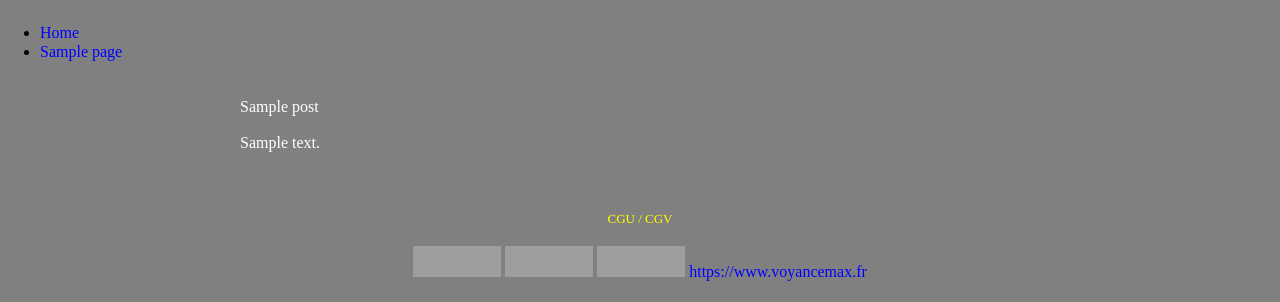
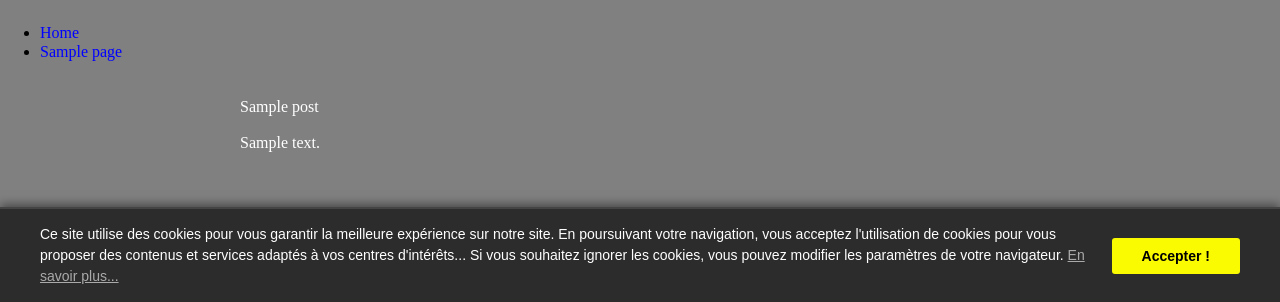
Before and after one commit to elatrassi-web/theme_belline, a WordPress theme: template belline/page.php in a window 1280 px wide. Shown: the part 498-800 px from the top of the page. Run offline with PHP 8.4 and a stand-in for WordPress, Linux system fonts and the light colour scheme; the site name, menu and one post (Sample post) are stand-ins, and other content is empty; some libraries are stand-ins or nearby versions; grey boxes are pictures that could not be loaded.

Commit message:
Add cookie consent banner to footer
Co-authored-by: elatrassi-web <84918646+elatrassi-web@users.noreply.github.com>

```diff
--- a/belline/footer.php
+++ b/belline/footer.php
@@ -16,6 +16,41 @@
     </footer><!-- #colophon -->
 </div><!-- #page -->
 
+
+    <!-- Cookie Consent Banner -->
+    <div id="cookie-consent-banner" style="display: none; position: fixed; bottom: 0; left: 0; width: 100%; background-color: #2c2c2c; color: #fff; padding: 15px 20px; z-index: 9999; box-sizing: border-box; text-align: center; font-family: sans-serif; font-size: 14px; box-shadow: 0 -2px 10px rgba(0,0,0,0.5); border-top: 2px solid #444;">
+        <div style="max-width: 1200px; margin: 0 auto; display: flex; flex-direction: row; align-items: center; justify-content: space-between; gap: 20px;">
+            <div style="flex: 1; text-align: left; line-height: 1.5;">
+                Ce site utilise des cookies pour vous garantir la meilleure expérience sur notre site. En poursuivant votre navigation, vous acceptez l'utilisation de cookies pour vous proposer des contenus et services adaptés à vos centres d'intérêts... Si vous souhaitez ignorer les cookies, vous pouvez modifier les paramètres de votre navigateur. <a href="#" style="color: #aaa; text-decoration: underline;">En savoir plus...</a>
+            </div>
+            <div>
+                <button id="accept-cookies-btn" style="background-color: #fafa00; color: #000; border: none; padding: 10px 30px; font-weight: bold; cursor: pointer; border-radius: 3px; font-size: 14px;">Accepter !</button>
+            </div>
+        </div>
+    </div>
+
+    <script>
+    document.addEventListener("DOMContentLoaded", function() {
+        var banner = document.getElementById('cookie-consent-banner');
+        var acceptBtn = document.getElementById('accept-cookies-btn');
+
+        // Check if cookie exists
+        if (!document.cookie.split('; ').find(row => row.startsWith('belline_cookies_accepted='))) {
+            banner.style.display = 'block';
+        }
+
+        acceptBtn.addEventListener('click', function() {
+            // Set cookie for 1 year
+            var d = new Date();
+            d.setTime(d.getTime() + (365*24*60*60*1000));
+            var expires = "expires="+ d.toUTCString();
+            document.cookie = "belline_cookies_accepted=true;" + expires + ";path=/";
+
+            // Hide banner
+            banner.style.display = 'none';
+        });
+    });
+    </script>
 <?php wp_footer(); ?>
 
 </body>
```
